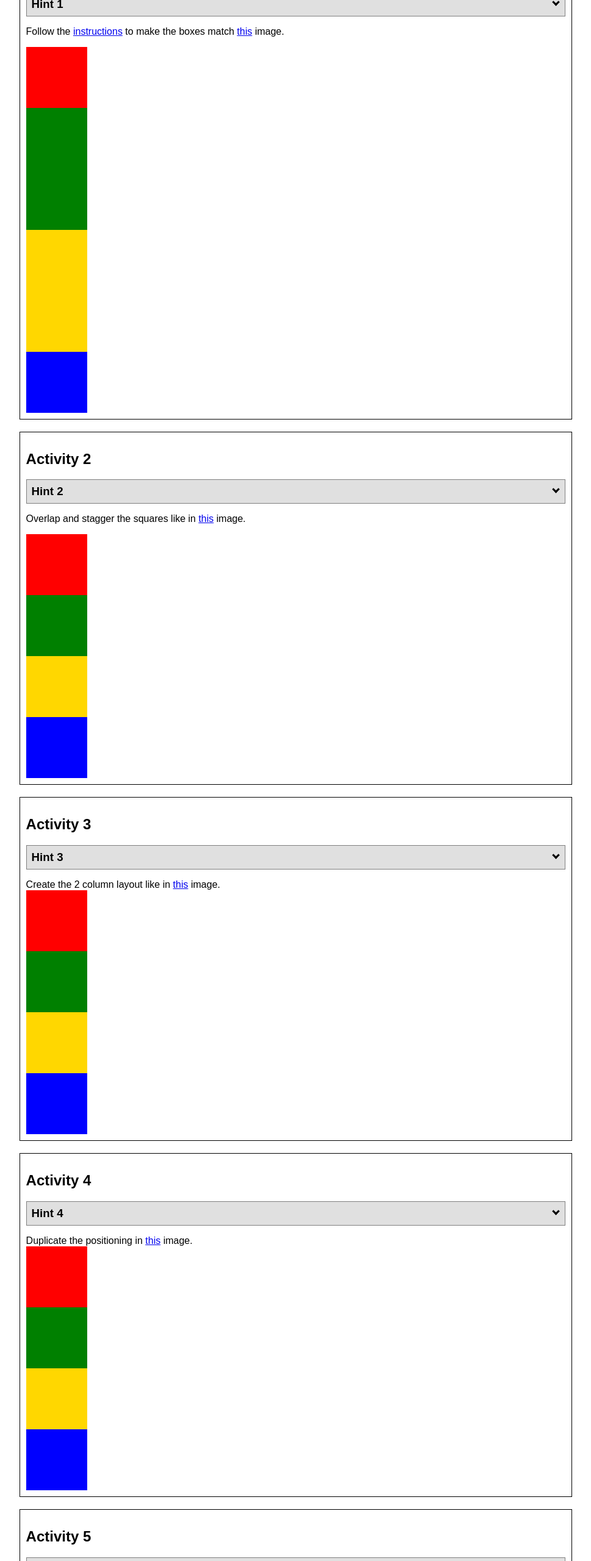
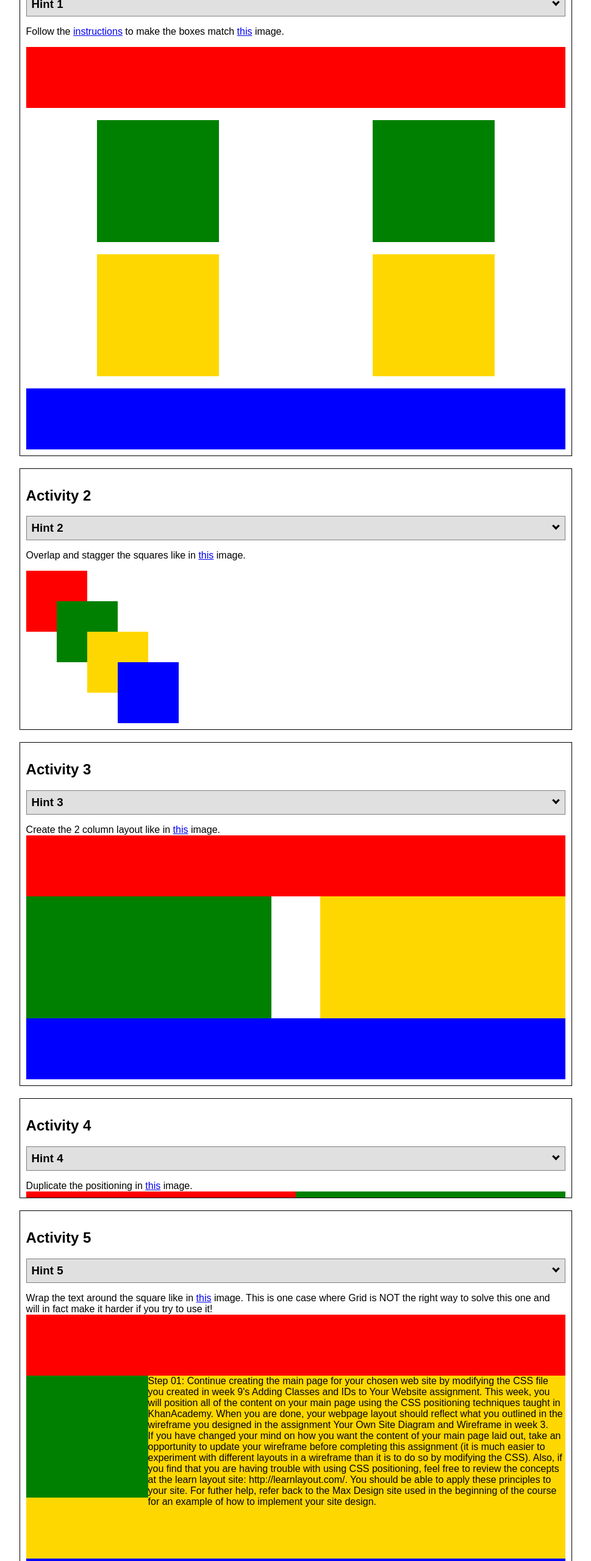
Before and after one commit to Henryflia/wdd130, a plain HTML site: page positioning.html in a window 1280 px wide. Shown: the part 240-2800 px from the top of the page at 61% size, without its empty margins (155-1124 px from the left). Drawn offline with Linux system fonts and the light colour scheme.

Commit message:
week 6 assigment

```diff
--- a/positionstyles.css
+++ b/positionstyles.css
@@ -2,34 +2,42 @@
 /* Activity 1 styles */
 .content1 {
   /* This is the parent of the activity 1 boxes. */
-
+  display: grid;
+  grid-template-columns: 1fr 1fr;
+  justify-items: center;
+  grid-gap: 20px;
 }
 .red1 {
-  width: 100px;
+  width: 100%;
   height: 100px;
   background-color: red;
-
+  grid-column: 1/3;
 }
 .green1 {
-  width: 100px;
-  height: 100px;
+  width: 200px;
+  height: 200px;
   background-color: green;
 
 }
 .yellow1 {
-  width: 100px;
-  height: 100px;
+  width: 200px;
+  height: 200px;
   background-color: gold;
 }
 .blue1 {
-  width: 100px;
+  width: 100%;
   height: 100px;
   background-color: blue;
+  grid-column: 1/3
 }
 /* Activity 2 styles */
 .content2 {
   /* This is the parent of the activity 2 boxes. */
+  display: grid;
+  grid-template-columns: 50px 50px 50px 50px 50px;
+
 }
+
 .red2 {
   width: 100px;
   height: 100px;
@@ -39,116 +47,148 @@
   width: 100px;
   height: 100px;
   background-color: green;
+  margin-top: 100%;
 }
 .yellow2 {
   width: 100px;
   height: 100px;
   background-color: gold;
+  margin-top: 200%;
 }
 .blue2 {
   width: 100px;
   height: 100px;
   background-color: blue;
+  margin-top: 300%;
 }
 /* Activity 3 styles */
 .content3 {
   /* This is the parent of the activity 3 boxes. */
+  display: grid;
+  grid-template-columns: 1fr 1fr;
+  grid-column-gap: 80px;
+
 }
 .red3 {
-  width: 100px;
+  width: 100%;
   height: 100px;
   background-color: red;
+  grid-column: 1/3;
 }
 .green3 {
-  width: 100px;
-  height: 100px;
+  width: 100%;
+  height: 200px;
   background-color: green;
+  grid-column-gap: 100%
 }
 .yellow3 {
-  width: 100px;
-  height: 100px;
+  width: 100%;
+  height: 200px;
   background-color: gold;
 }
 .blue3 {
-  width: 100px;
+  width: 100%;
   height: 100px;
   background-color: blue;
+  grid-column: 1/3;
 }
 /* Activity 4 styles */
 .content4 {
   /* This is the parent of the activity 4 boxes. */
-  height: 400px;
+  display: grid;
+  grid-template-columns: 1fr 1fr;
+  grid-template-rows: 1fr 1fr;
+  height: 0px;
 }
 .red4 {
-  width: 100px;
-  height: 100px;
+  width: 100%;
+  height: 450px;
   background-color: red;
+  grid-column: 1/2;
+  grid-row: 1/4
 }
 .green4 {
-  width: 100px;
-  height: 100px;
+  width: 100%;
+  height: 150x;
   background-color: green;
+  grid-column: 2/3;
 }
 .yellow4 {
-  width: 100px;
-  height: 100px;
+  width: 100%;
+  height: 150px;
   background-color: gold;
+  grid-column: 2/3;
 }
 .blue4 {
-  width: 100px;
-  height: 100px;
+  width: 100%;
+  height: 150px;
   background-color: blue;
+  grid-column: 2/3;
 }
 /* Activity 5 styles */
 .content5 {
   /* This is the parent of the activity 5 boxes. */
+
   height: 400px;
 }
 .red5 {
-  width: 100px;
+  width: 100%;
   height: 100px;
   background-color: red;
 }
 .green5 {
-  width: 100px;
-  height: 100px;
+  width: 200px;
+  height: 200px;
   background-color: green;
-
+  float: left;
 }
 .yellow5 {
-  width: 100px;
-  height: 100px;
+  width: 100%;
+  height: 300px;
   background-color: gold;
-
 }
 .blue5 {
-  width: 100px;
+  width: 100%;
   height: 100px;
   background-color: blue;
 }
 /* Activity 6 styles */
 .content6 {
   /* This is the parent of the activity 6 boxes. */
+  display: grid;
+  grid-template-columns: 1fr 1fr 1fr 1fr 1fr 1fr 1fr;
+  grid-template-rows: 1fr 1fr 1fr 1fr 1fr 1fr 1fr
 }
 .red6 {
-  width: 100px;
-  height: 100px;
+  width: 400px;
+  height: 200px;
   background-color: red;
+  grid-column: 1/5;
+  grid-row: 1/3;
 }
 .green6 {
-  width: 100px;
-  height: 100px;
+  width: 200px;
+  height: 200px;
   background-color: green;
+  grid-column: 1/3;
+  grid-row: 5/7;
+  z-index: 1;
+
 }
 .yellow6 {
-  width: 100px;
-  height: 100px;
+  width: 200px;
+  height: 400px;
   background-color: gold;
+  grid-column: 5/7;
+  grid-row: 3/7;
+  z-index: 1;
 }
 .blue6 {
-  width: 100px;
-  height: 100px;
+  width: 400px;
+  height: 400px;
   background-color: blue;
+  grid-column: 2/6;
+  grid-row: 2/6;
 }
 
 
```
